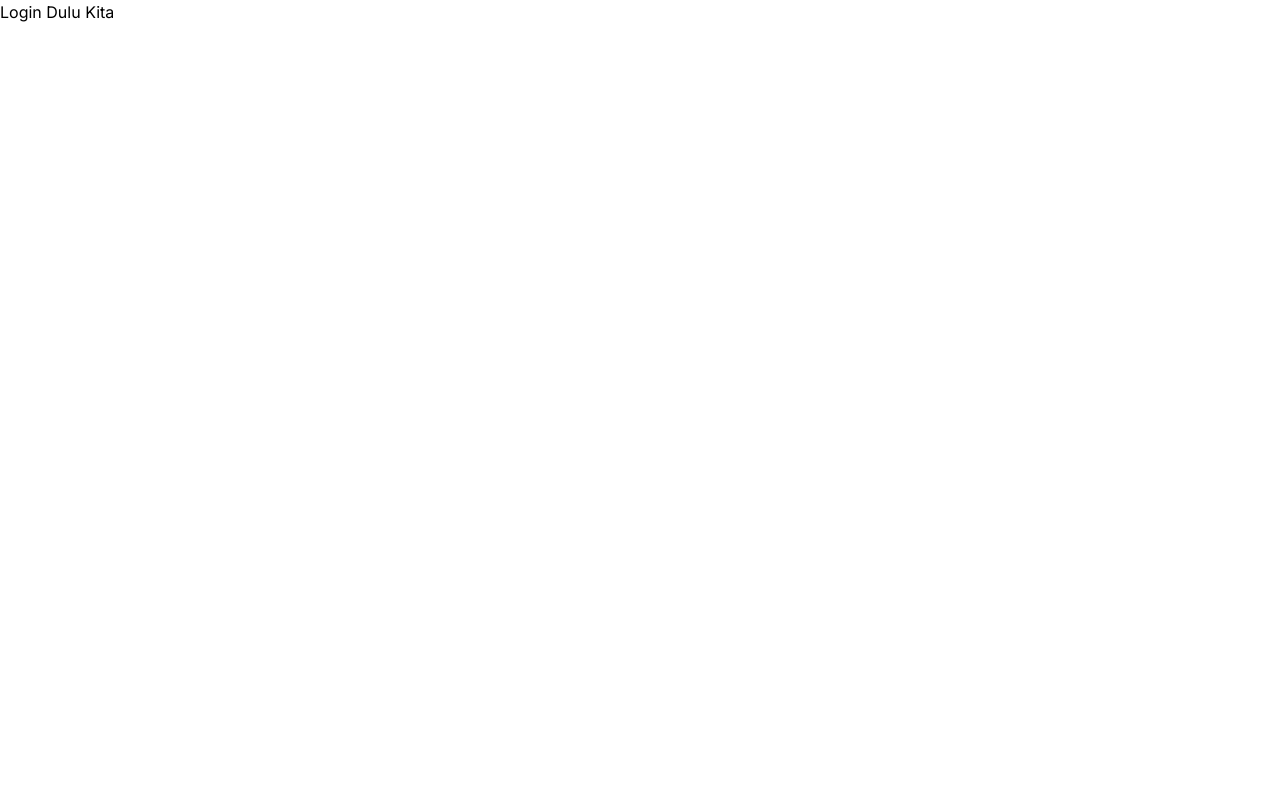
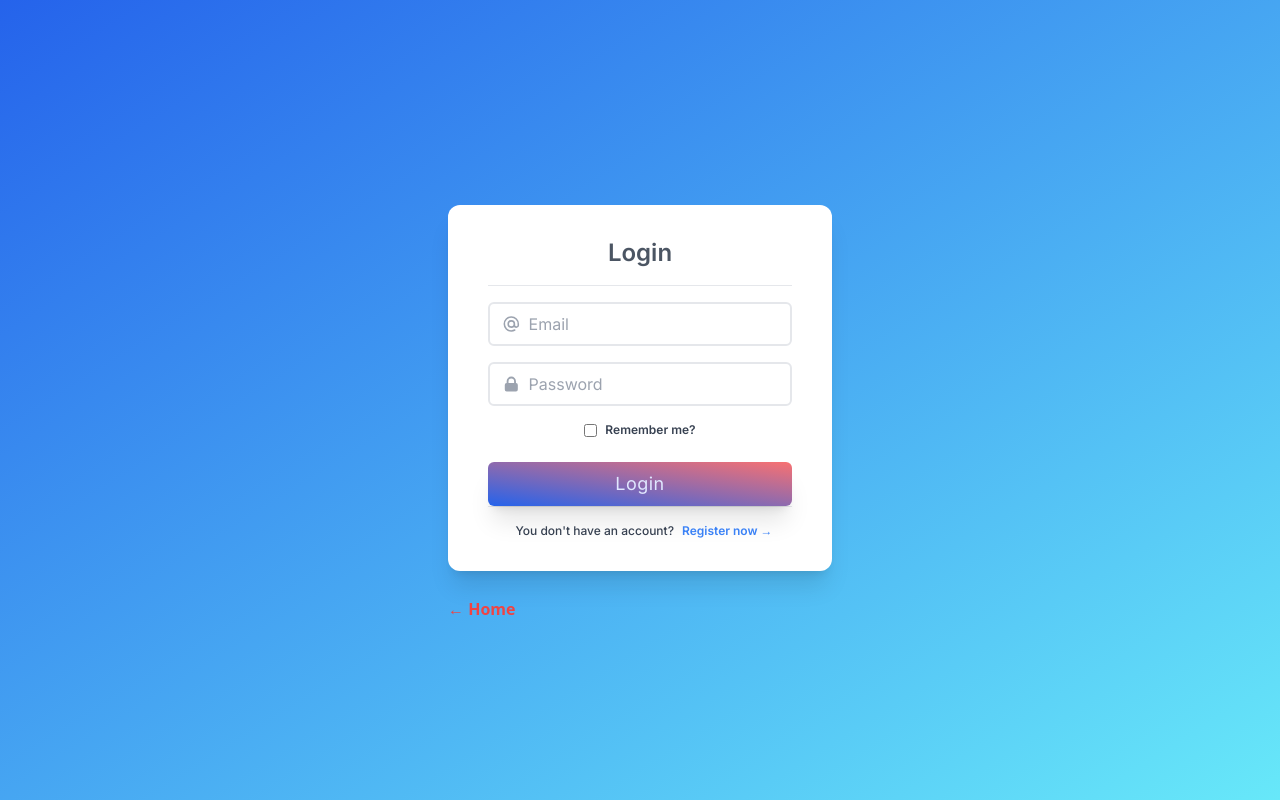
Before and after one commit to AhmadAzkia/kasir, a Next.js app: page / in a window 1280 px wide. Built offline with nearby package versions, Linux system fonts and the light colour scheme.

Commit message:
halaman login

```diff
--- a/src/pages/login/login.tsx
+++ b/src/pages/login/login.tsx
@@ -1,10 +1,55 @@
-import React from 'react'
+import React, { useState } from 'react'
+
 const LoginPages = () => {
-    return (
-        <>
-            <h1>Login Dulu Kita</h1>
-        </>
-    )
+  const [showPassword, setShowPassword] = useState(false)
+
+  const togglePasswordVisibility = () => {
+    setShowPassword((prevShowPassword) => !prevShowPassword)
+  }
+
+  return (
+    <div className="h-screen bg-gradient-to-br from-blue-600 to-cyan-300 flex justify-center items-center w-full">
+      <form method='POST' action='#'>
+        <div className="bg-white px-10 py-8 rounded-xl w-screen shadow-xl max-w-sm">
+          <div className="space-y-4">
+            <h1 className="text-center text-2xl font-semibold text-gray-600">Login</h1>
+            <hr />
+            <div className="flex items-center border-2 py-2 px-3 rounded-md mb-4">
+              <svg xmlns="http://www.w3.org/2000/svg" className="h-5 w-5 text-gray-400" fill="none" viewBox="0 0 24 24" stroke="currentColor">
+                <path strokeLinecap="round" strokeLinejoin="round" strokeWidth="2" d="M16 12a4 4 0 10-8 0 4 4 0 008 0zm0 0v1.5a2.5 2.5 0 005 0V12a9 9 0 10-9 9m4.5-1.206a8.959 8.959 0 01-4.5 1.207" />
+              </svg>
+              <input className="pl-2 outline-none border-none w-full" type="email" name="email" value="" placeholder="Email" required/>
+            </div>
+            <div className="flex items-center border-2 py-2 px-3 rounded-md">
+              <svg xmlns="http://www.w3.org/2000/svg" className="h-5 w-5 text-gray-400" viewBox="0 0 20 20" fill="currentColor">
+                <path fillRule="evenodd" d="M5 9V7a5 5 0 0110 0v2a2 2 0 012 2v5a2 2 0 01-2 2H5a2 2 0 01-2-2v-5a2 2 0 012-2zm8-2v2H7V7a3 3 0 016 0z" clipRule="evenodd" />
+              </svg>
+              <input className="pl-2 outline-none border-none w-full" type="password" name="password" id="" placeholder="Password" required/>
+            </div>
+          </div>
+          {/* Remember Me checkbox */}
+          <div className="flex justify-center items-center mt-4">
+            <p className="inline-flex items-center text-gray-700 font-medium text-xs text-center">
+              <input type="checkbox" id="rememberMeCheckbox" name="rememberMe" className="mr-2" />
+              <span className="text-xs font-semibold">Remember me?</span>
+            </p>
+          </div>
+          <button type="submit" value="login" id="login" className="mt-6 w-full shadow-xl bg-gradient-to-tr from-blue-600 to-red-400 hover:to-red-700 text-indigo-100 py-2 rounded-md text-lg tracking-wide transition duration-1000">Login</button>
+          <hr />
+          <div className="flex justify-center items-center mt-4">
+            <p className="inline-flex items-center text-gray-700 font-medium text-xs text-center">
+              <span className="ml-2">You don't have an account?<a href="#" className="text-xs ml-2 text-blue-500 font-semibold">Register now &rarr;</a></span>
+            </p>
+          </div>
+        </div>
+        <div className="pt-6 text-base font-semibold leading-7">
+          <p className="font-sans text-red-500 text-md hover:text-red-800">
+            <a className="absolute">&larr; Home</a>
+          </p>
+        </div>
+      </form>
+    </div>
+  )
 }
 
 export default LoginPages
```
Also changed, not shown: public/img/cashier.png (added).
